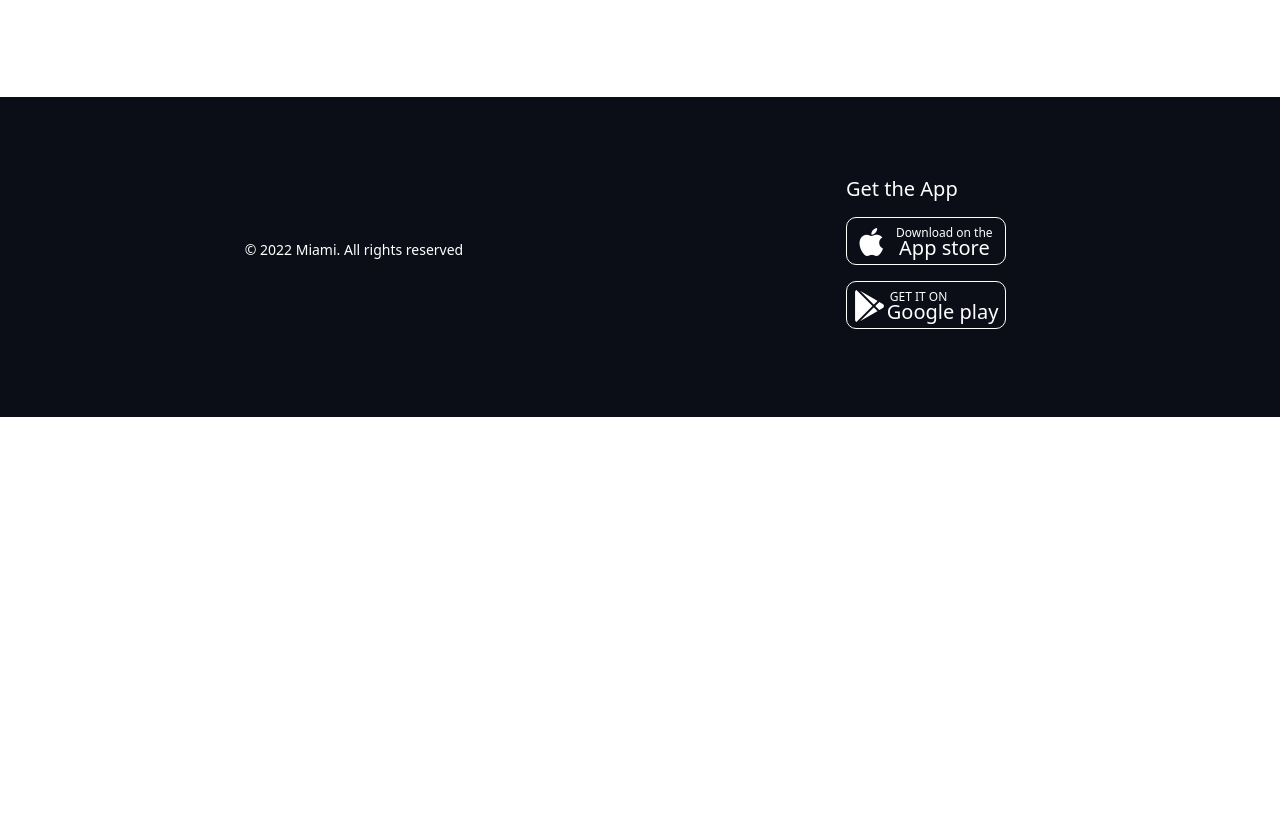
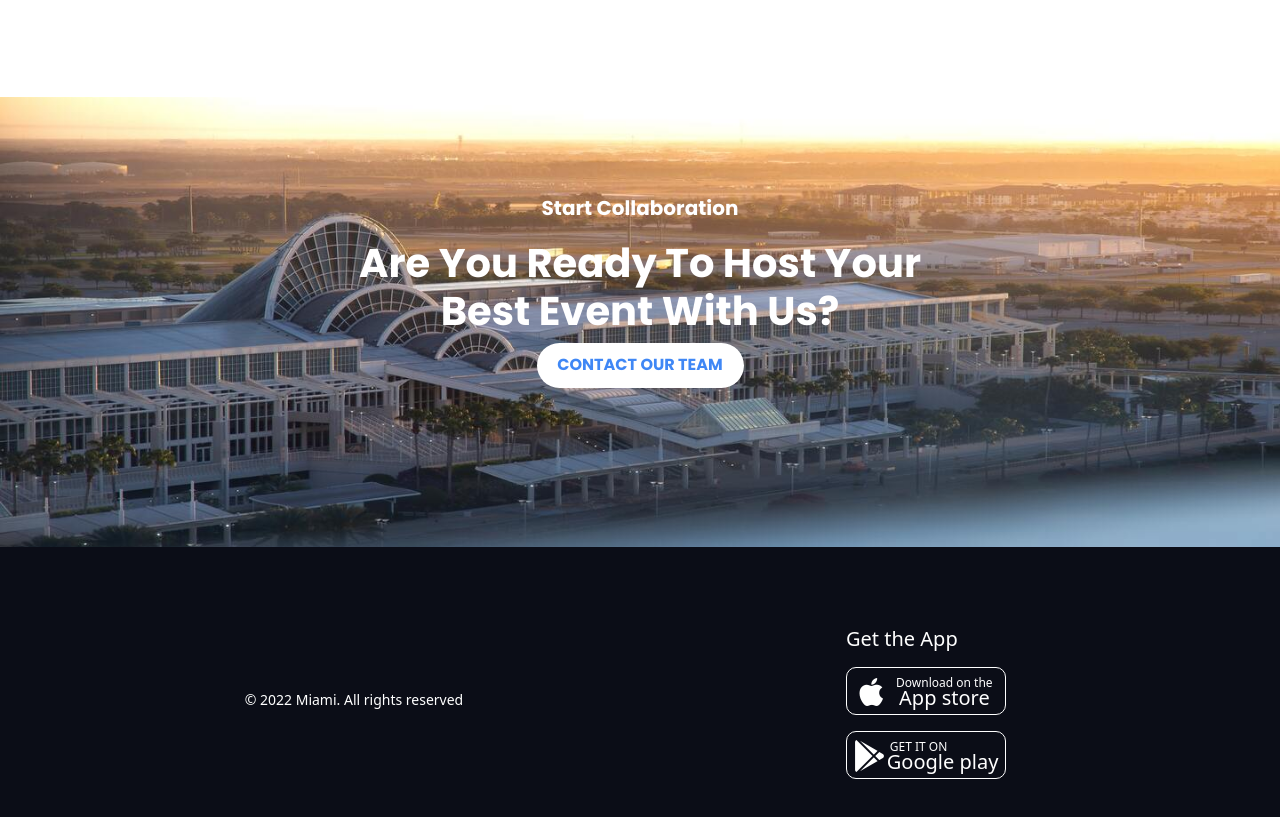
Before and after one commit to md-atiqurrahman/convention-center, a plain HTML site: page index.html in a window 1280 px wide. Shown: the part 2138-2955 px from the top of the page. Before the commit the page ends 2555 px from the top, so only its background shows below. Drawn offline with nearby package versions, Linux system fonts and the light colour scheme.

Commit message:
add contact section

```diff
--- a/css/style.css
+++ b/css/style.css
@@ -1,10 +1,14 @@
-/* google fonts */
+/*---------------------
+ google fonts
+ ---------------------- */
 @import url('https://fonts.googleapis.com/css2?family=Inter&family=Manrope:wght@700&family=Open+Sans:wght@600&family=Poppins:wght@400;600;700&family=Raleway:ital,wght@1,300&family=Roboto:wght@300;500&display=swap');
 @import url('https://fonts.googleapis.com/css2?family=Inter&family=Manrope:wght@700&family=Open+Sans:wght@600&family=Poppins:wght@600;700&family=Raleway:ital,wght@1,300&family=Roboto:wght@300;500&display=swap');
 @import url('https://fonts.googleapis.com/css2?family=Inter&family=Manrope:wght@700&family=Open+Sans:wght@600&family=Poppins:wght@700&family=Raleway:ital,wght@1,300&family=Roboto:wght@300;500&display=swap');
 @import url('https://fonts.googleapis.com/css2?family=Inter&family=Manrope:wght@700&family=Open+Sans:wght@600&family=Poppins:wght@400;600;700;900&family=Raleway:ital,wght@1,300&family=Roboto:wght@300;500&display=swap');
 
-/* common or utilities */
+/*--------------------
+ common or utilities
+ ---------------------- */
 .f-family{
     font-family: 'Poppins', sans-serif;
 }
@@ -23,7 +27,12 @@
 .fw9{
     font-weight: 900;
 }
-/* slider section */
+.m-bottom{
+    margin-bottom: 100px;
+}
+/*----------------------
+ slider section
+ ----------------------- */
 .btn-white{
     background: #FFFFFF;
     border: none;
@@ -33,10 +42,9 @@
     padding: 10px;
     color: #3F87F5;
 }
-.m-bottom{
-    margin-bottom: 100px;
-}
-/* our package section */
+/*----------------------
+ our package section
+ -----------------------*/
 .f-color{
     color: #231D4F;
 }
@@ -74,11 +82,21 @@
     border-radius: 26px;
     box-shadow: 0px 42px 34px rgba(63, 135, 245, 0.25);
 }
-/* question section */
+/*------------------
+ question section
+ ------------------- */
 .accordion-font{
     font-size: 14px;
 }
-/* footer section */
+/*--------------------
+ contact section
+ --------------------*/
+.contact-section{
+  background: url(../images/convention-center.jpg) no-repeat center center / cover;
+}
+/*-------------------
+ footer section
+ -------------------- */
 .footer-details{
     background: #0B0D17;
     padding: 80px;
--- a/index.html
+++ b/index.html
@@ -367,6 +367,21 @@
                 </div>
             </div>
         </section>
+        <!-- contact section -->
+        <section style="height: 450px;">
+            <div class="container-fluid contact-section h-100">
+                <div class="row">
+                    <div class="col-lg-6 offset-lg-3 text-center mt-5 pt-5">
+                        <div>
+                            <p class="f-family text-white fs-5 fw-bold">Start Collaboration</p>
+                            <h1 class="f-family text-white fw-bolder fs-1">Are You Ready To Host Your Best Event With
+                                Us?</h1>
+                            <button class="special-btn f-family fw7 text-uppercase">Contact our team</button>
+                        </div>
+                    </div>
+                </div>
+            </div>
+        </section>
     </main>
     <!-- footer start -->
     <footer class="container-fluid footer-details">
```
Also changed, not shown: images/convention-center.jpg (added), images/googleplay.png (deleted), images/person 1.png (deleted), images/person 2.png (deleted), images/person 3.png (deleted), images/wedding.png (deleted).
